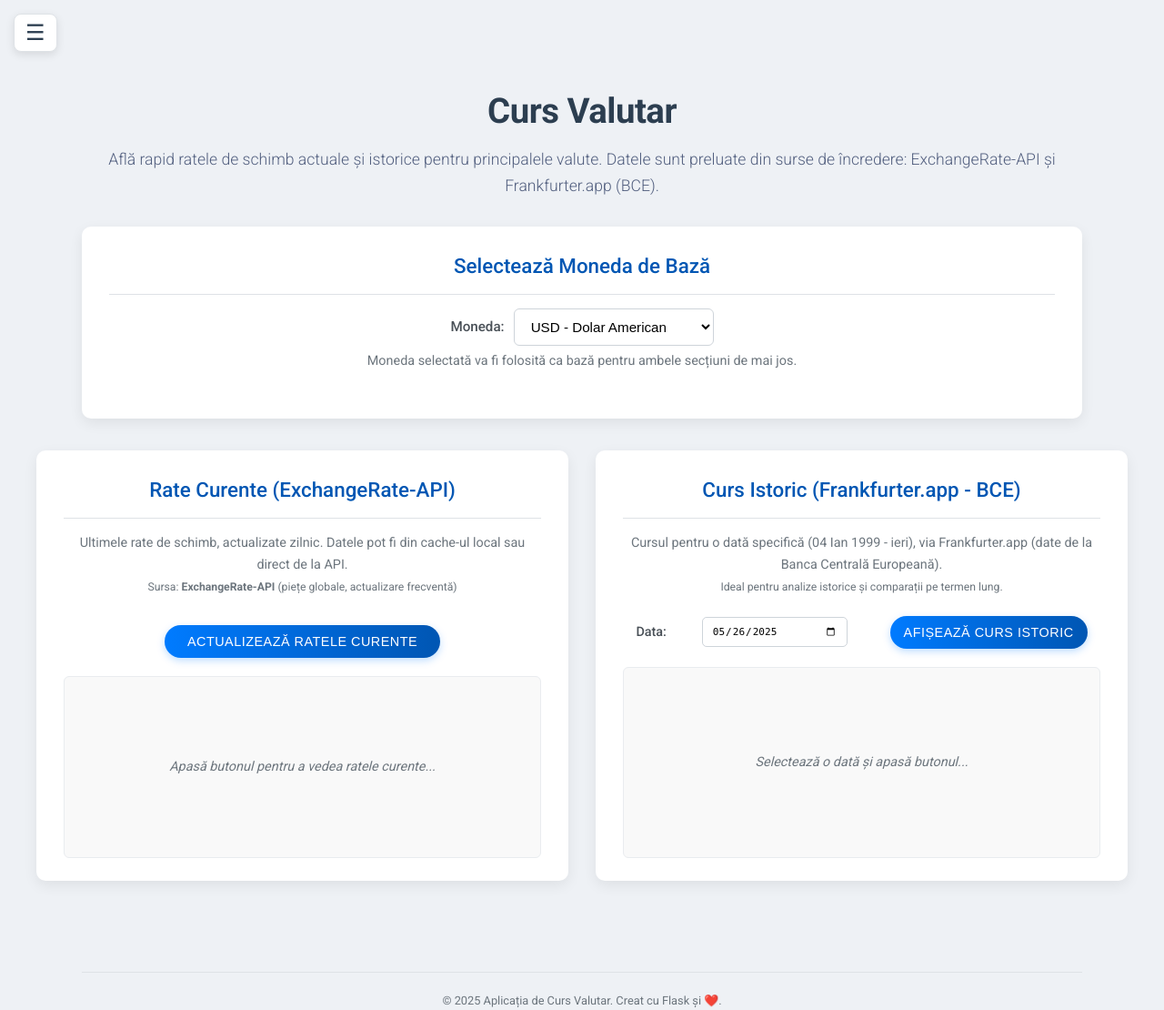
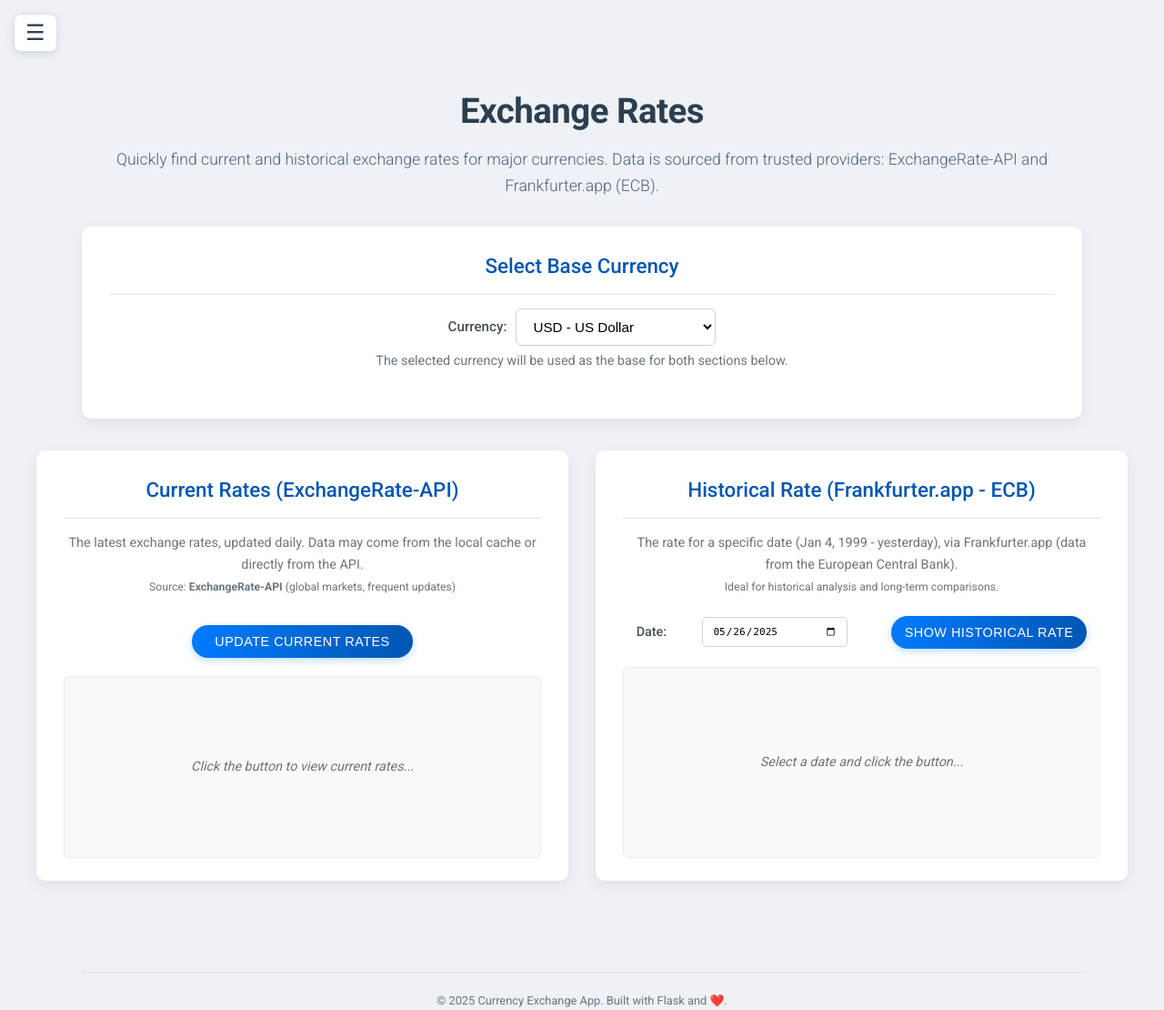
Before and after one commit to DancaGabriel/Cloud_App, a Flask app: page /exchange-rates in a window 1280 px wide. Shown: the whole page at 91% size. Run offline with Flask 3, Linux system fonts and the light colour scheme.

Commit message:
conversie in engleza, fara app.py

```diff
--- a/templates/base.html
+++ b/templates/base.html
@@ -1,9 +1,9 @@
 <!DOCTYPE html>
-<html lang="ro">
+<html lang="en">
   <head>
     <meta charset="UTF-8" />
     <meta name="viewport" content="width=device-width, initial-scale=1.0" />
-    <title>{% block title %}Convertor Valutar Inteligent{% endblock %}</title>
+    <title>{% block title %}Smart Currency Converter{% endblock %}</title>
     <link
       rel="stylesheet"
       href="{{ url_for('static', filename='css/style.css') }}"
@@ -17,7 +17,7 @@
     <button
       id="hamburgerMenuIcon"
       class="hamburger-menu-button"
-      aria-label="Meniu Principal"
+      aria-label="Main Menu"
       aria-expanded="false"
       aria-controls="mobileDropdownMenu"
     >
@@ -30,16 +30,21 @@
       aria-hidden="true"
     >
       <ul>
-        <li><a href="{{ url_for('hello_world') }}">Home (Rate)</a></li>
-        <li><a href="{{ url_for('exchange_rates_page') }}">Curs Valutar</a></li>
-        <li><a href="{{ url_for('visualize_page') }}">Vizualizare Date</a></li>
+        <li><a href="{{ url_for('hello_world') }}">Home (Rates)</a></li>
+        <li>
+          <a href="{{ url_for('exchange_rates_page') }}">Exchange Rates</a>
+        </li>
+        <li>
+          <a href="{{ url_for('visualize_page') }}">Data Visualization</a>
+        </li>
         <hr class="menu-divider" />
         {% if current_user.is_authenticated %}
-        <li><a href="#">Salut, {{ current_user.username }}!</a></li>
-        <li><a href="{{ url_for('logout_route') }}">Deconectare</a></li>
+        <li><a href="#">Hello, {{ current_user.username }}!</a></li>
+        <li><a href="{{ url_for('logout_route') }}">Logout</a></li>
+        <li><a href="{{ url_for('stocks_page') }}">Stock Portfolio</a></li>
         {% else %}
-        <li><a href="{{ url_for('login_route') }}">Autentificare</a></li>
-        <li><a href="{{ url_for('register_route') }}">Înregistrare</a></li>
+        <li><a href="{{ url_for('login_route') }}">Login</a></li>
+        <li><a href="{{ url_for('register_route') }}">Register</a></li>
         {% endif %}
       </ul>
     </nav>
@@ -56,13 +61,12 @@
     </div>
 
     <footer class="page-footer">
-      <p>&copy; {{ year }} Aplicația de Curs Valutar. Creat cu Flask și ❤️.</p>
+      <p>&copy; {{ year }} Currency Exchange App. Built with Flask and ❤️.</p>
     </footer>
 
     {% block base_scripts %}
-        <script src="{{ url_for('static', filename='js/script.js') }}"></script>
-        <script src="https://cdn.jsdelivr.net/npm/chart.js"></script>
-    {% endblock %}
-    {% block page_scripts %}{% endblock %}
-</body>
+    <script src="{{ url_for('static', filename='js/script.js') }}"></script>
+    <script src="https://cdn.jsdelivr.net/npm/chart.js"></script>
+    {% endblock %} {% block page_scripts %}{% endblock %}
+  </body>
 </html>
--- a/templates/exchange_rates.html
+++ b/templates/exchange_rates.html
@@ -1,69 +1,70 @@
-{% extends "base.html" %} {% block title %}Curs Valutar - Rate Curente &
-Istorice{% endblock %} {% block page_content %}
+{% extends "base.html" %} {% block title %}Exchange Rates - Current &
+Historical{% endblock %} {% block page_content %}
 <header class="page-header">
-  <h1>Curs Valutar</h1>
+  <h1>Exchange Rates</h1>
   <p class="subtitle">
-    Află rapid ratele de schimb actuale și istorice pentru principalele valute.
-    Datele sunt preluate din surse de încredere: ExchangeRate-API și
-    Frankfurter.app (BCE).
+    Quickly find current and historical exchange rates for major currencies.
+    Data is sourced from trusted providers: ExchangeRate-API and Frankfurter.app
+    (ECB).
   </p>
 </header>
 
 <section class="base-currency-selector-section card">
-  <h2>Selectează Moneda de Bază</h2>
+  <h2>Select Base Currency</h2>
   <div class="currency-selector-controls">
-    <label for="baseCurrencySelect">Moneda:</label>
+    <label for="baseCurrencySelect">Currency:</label>
     <select id="baseCurrencySelect" name="baseCurrency">
-      <option value="USD" selected>USD - Dolar American</option>
+      <option value="USD" selected>USD - US Dollar</option>
       <option value="EUR">EUR - Euro</option>
-      <option value="GBP">GBP - Liră Sterlină</option>
-      <option value="RON">RON - Leu Românesc</option>
-      <option value="JPY">JPY - Yen Japonez</option>
-      <option value="CAD">CAD - Dolar Canadian</option>
-      <option value="AUD">AUD - Dolar Australian</option>
-      <option value="CHF">CHF - Franc Elvețian</option>
+      <option value="GBP">GBP - British Pound</option>
+      <option value="RON">RON - Romanian Leu</option>
+      <option value="JPY">JPY - Japanese Yen</option>
+      <option value="CAD">CAD - Canadian Dollar</option>
+      <option value="AUD">AUD - Australian Dollar</option>
+      <option value="CHF">CHF - Swiss Franc</option>
     </select>
   </div>
   <p class="section-description small-text">
-    Moneda selectată va fi folosită ca bază pentru ambele secțiuni de mai jos.
+    The selected currency will be used as the base for both sections below.
   </p>
 </section>
 
 <main class="content-wrapper">
   <section id="currentRatesSection" class="rate-section card">
-    <h2>Rate Curente (ExchangeRate-API)</h2>
+    <h2>Current Rates (ExchangeRate-API)</h2>
     <p class="section-description">
-      Ultimele rate de schimb, actualizate zilnic. Datele pot fi din cache-ul
-      local sau direct de la API. <br /><span class="small-text"
-        >Sursa: <b>ExchangeRate-API</b> (piețe globale, actualizare
-        frecventă)</span
+      The latest exchange rates, updated daily. Data may come from the local
+      cache or directly from the API. <br /><span class="small-text"
+        >Source: <b>ExchangeRate-API</b> (global markets, frequent
+        updates)</span
       >
     </p>
     <button id="fetchCurrentRatesBtn" class="action-button">
-      Actualizează Ratele Curente
+      Update Current Rates
     </button>
     <div id="currentRatesContainer" class="rates-display-box">
-      <p class="placeholder">Apasă butonul pentru a vedea ratele curente...</p>
+      <p class="placeholder">Click the button to view current rates...</p>
     </div>
   </section>
 
   <section id="historicalRatesFrankfurterSection" class="rate-section card">
-    <h2>Curs Istoric (Frankfurter.app - BCE)</h2>
+    <h2>Historical Rate (Frankfurter.app - ECB)</h2>
     <p class="section-description">
-      Cursul pentru o dată specifică (04 Ian 1999 - ieri), via Frankfurter.app
-      (date de la Banca Centrală Europeană). <br /><span class="small-text"
-        >Ideal pentru analize istorice și comparații pe termen lung.</span
+      The rate for a specific date (Jan 4, 1999 - yesterday), via
+      Frankfurter.app (data from the European Central Bank). <br /><span
+        class="small-text"
+        >Ideal for historical analysis and long-term comparisons.</span
       >
     </p>
     <div class="date-selector-container">
-      <label for="frankfurterDateInput">Data:</label>
+      <label for="frankfurterDateInput">Date:</label>
       <input type="date" id="frankfurterDateInput" name="frankfurterDate" />
       <button id="fetchFrankfurterBtn" class="action-button">
-        Afișează Curs Istoric
+        Show Historical Rate
       </button>
     </div>
     <div id="frankfurterRatesContainer" class="rates-display-box">
-      <p class="placeholder">Selectează o dată și apasă butonul...</p>
+      <p class="placeholder">Select a date and click the button...</p>
     </div>
   </section>
 </main>
```
Also changed, not shown: templates/index.html (+21 -20 lines), templates/login.html (+16 -20 lines), templates/register.html (+22 -31 lines), templates/stocks.html (+141 -85 lines), templates/visualize.html (+32 -16 lines).
